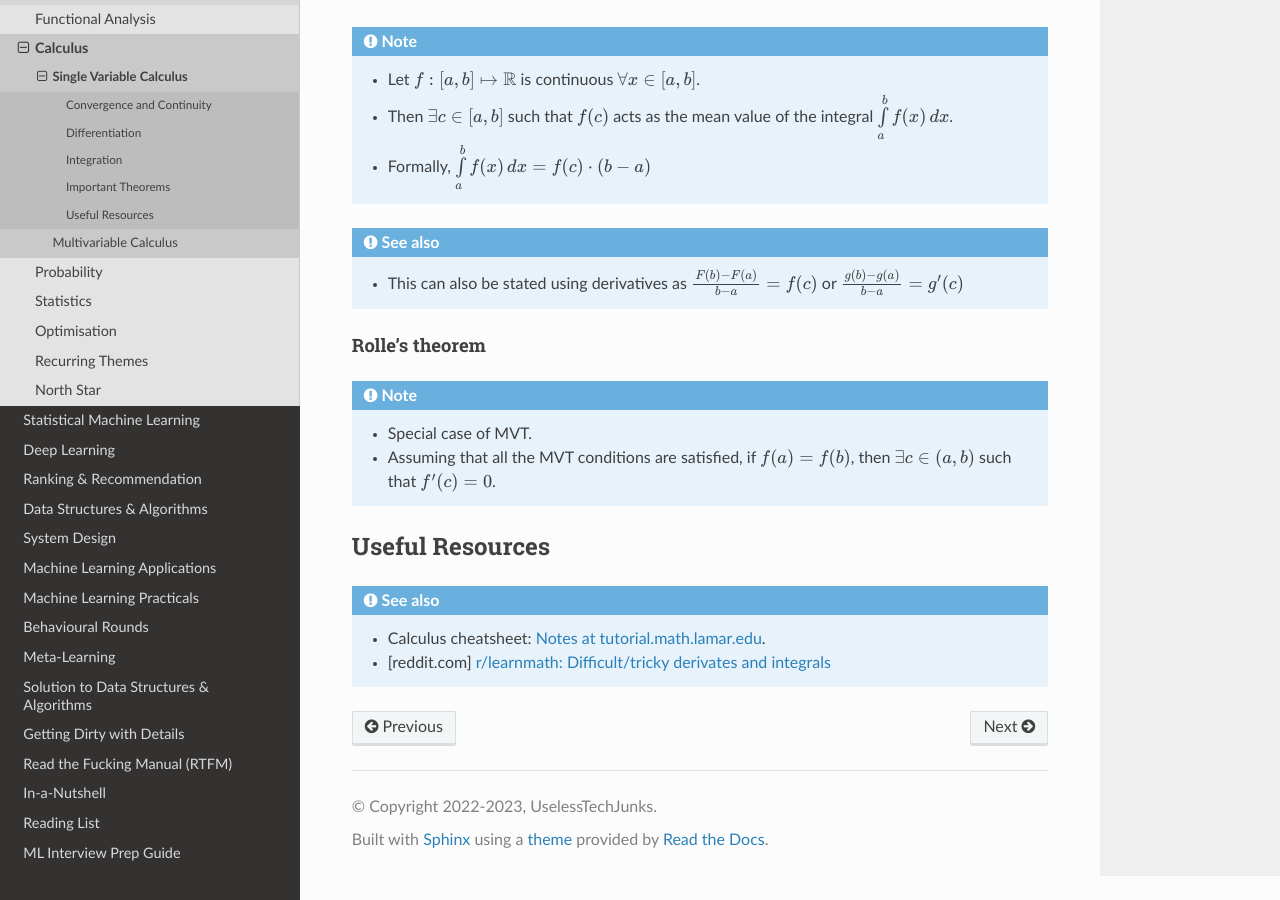
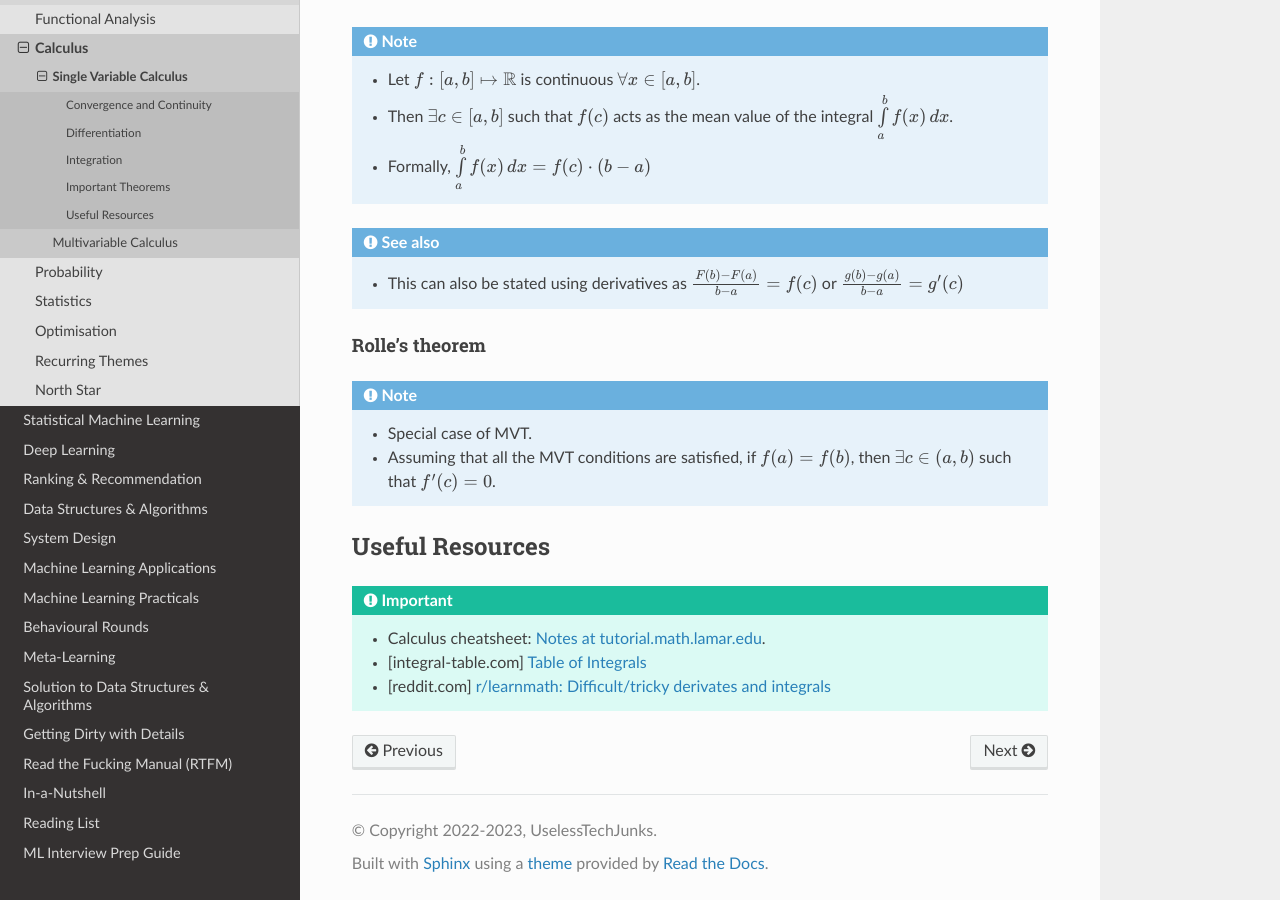
Before and after one commit to uselesstechjunks/leetcode, a Sphinx documentation site: the page built from docs/source/math/calc3/calc1.rst, in a window 1280 px wide and 900 px high, scrolled down 10752 px. Built offline with Sphinx 7.4.7 and the Read the Docs theme 2.0.0, drawn with Linux system fonts in a browser that asks for light colours.

Commit message:
Update calc1.rst (#366)

```diff
--- a/docs/source/math/calc3/calc1.rst
+++ b/docs/source/math/calc3/calc1.rst
@@ -360,6 +360,7 @@ Rolle's theorem
 ****************************************************************
 Useful Resources
 ****************************************************************
-.. seealso::
+.. important::
 	* Calculus cheatsheet: `Notes at tutorial.math.lamar.edu <https://tutorial.math.lamar.edu/pdf/calculus_cheat_sheet_all.pdf>`_.
+	* [integral-table.com] `Table of Integrals <https://www.integral-table.com/>`_
 	* [reddit.com] `r/learnmath: Difficult/tricky derivates and integrals  <https://www.reddit.com/r/learnmath/comments/cvgswt/looking_for_a_book_with_difficulttricky_derivates/>`_
```
